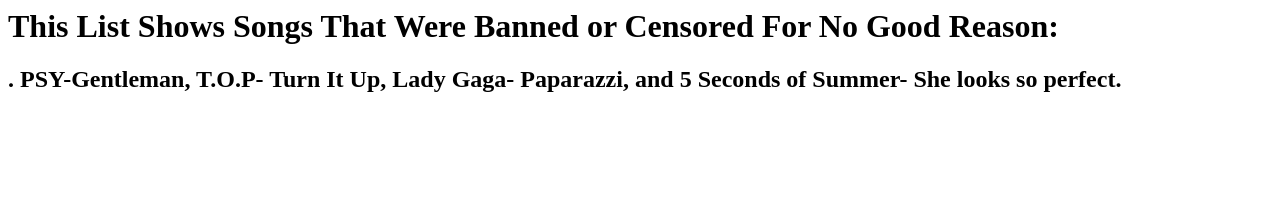
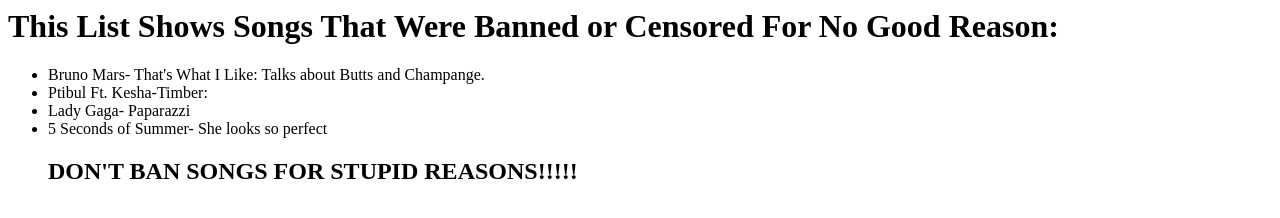
Before and after one commit to KylieValdez/agenda, a plain HTML site: page index.html in a window 1280 px wide. Drawn offline with Linux system fonts and the light colour scheme.

Commit message:
Update index.html

```diff
--- a/index.html
+++ b/index.html
@@ -5,6 +5,12 @@
   </head>
   <body>
     <h1> This List Shows Songs That Were Banned or Censored For No Good Reason: </h1>
-    <h2> . PSY-Gentleman, T.O.P- Turn It Up, Lady Gaga- Paparazzi, and 5 Seconds of Summer- She looks so perfect. </h2>
+       <ul>
+        <li>Bruno Mars- That's What I Like: Talks about Butts and Champange.</li>
+        <li>Ptibul Ft. Kesha-Timber:</li>
+        <li>Lady Gaga- Paparazzi</li>
+         <li>5 Seconds of Summer- She looks so perfect</li>
+         <h2> DON'T BAN SONGS FOR STUPID REASONS!!!!!</h2>
+      </ul>
     </body>
   </html>
```
